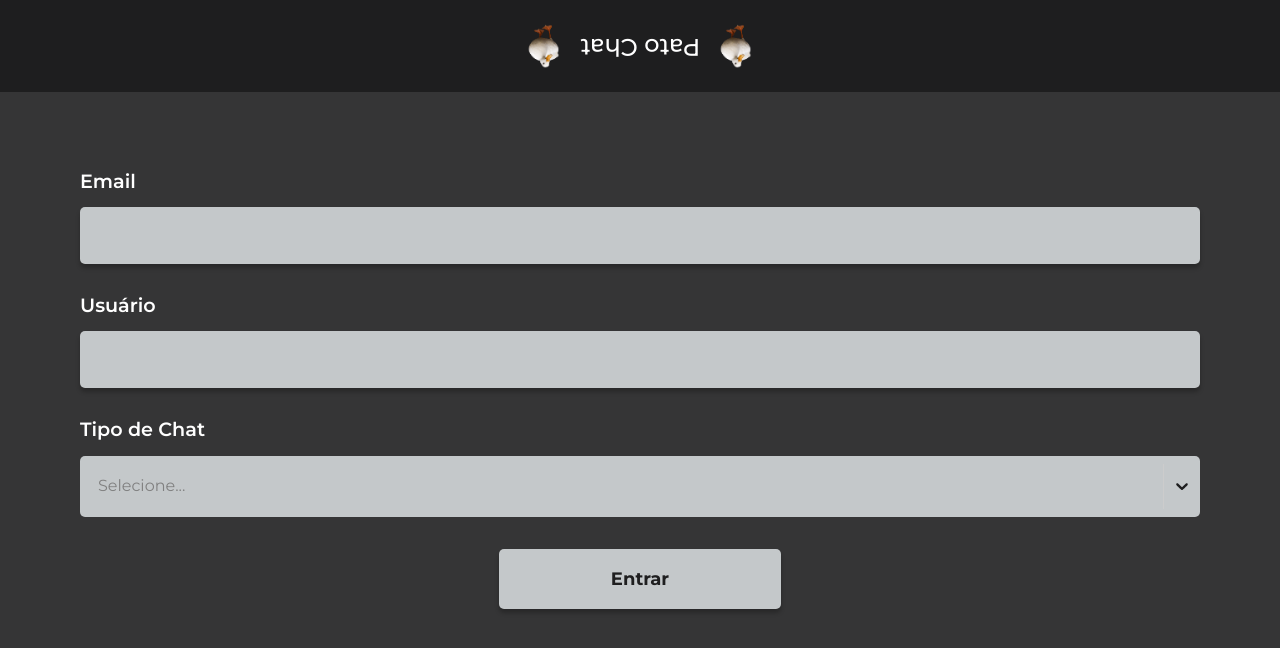
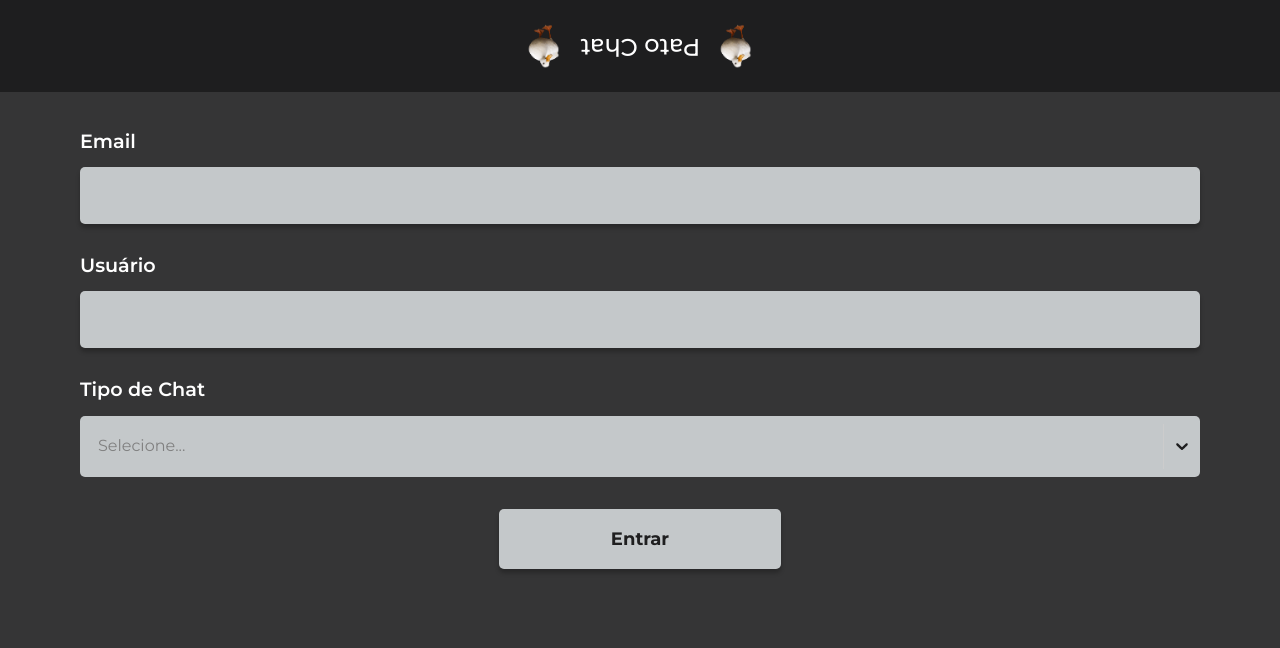
Before and after one commit to gabrieldeavila/chat, a React (Create React App) app in the folder frontend/: page / in a window 1280 px wide. Shown: the top 648 px of the page. Built offline with nearby package versions, Linux system fonts and the light colour scheme.

Commit message:
Novos componentes base

```diff
--- a/frontend/src/assets/base.js
+++ b/frontend/src/assets/base.js
@@ -3,7 +3,12 @@
 import { BoxShadow } from "./mixins";
 
 export const Container = styled.div`
-  margin-top: 5rem;
+  margin-top: 2.5rem;
+  padding: 0 5rem;
+
+  @media (max-width: 800px) {
+    padding: 0 1rem;
+  }
 `;
 
 export const Field = styled.div`
@@ -12,7 +17,6 @@
   align-items: ${({ alignItems }) => alignItems || "none"};
   flex-direction: column;
   gap: 1rem;
-  padding: 0 5rem;
 `;
 
 export const Label = styled.label`
@@ -32,7 +36,7 @@
   background: ${grey};
 `;
 
-export const FieldsWrapper = styled.div`
+export const FieldsWrapper = styled.form`
   display: flex;
   flex-direction: column;
   gap: 2rem;
@@ -55,4 +59,9 @@
     transform: scale(1.05);
     opacity: 0.5;
   }
+
+  @media (max-width: 800px) {
+    width: 100%;
+    padding: 1.2rem 0;
+  }
 `;
```
